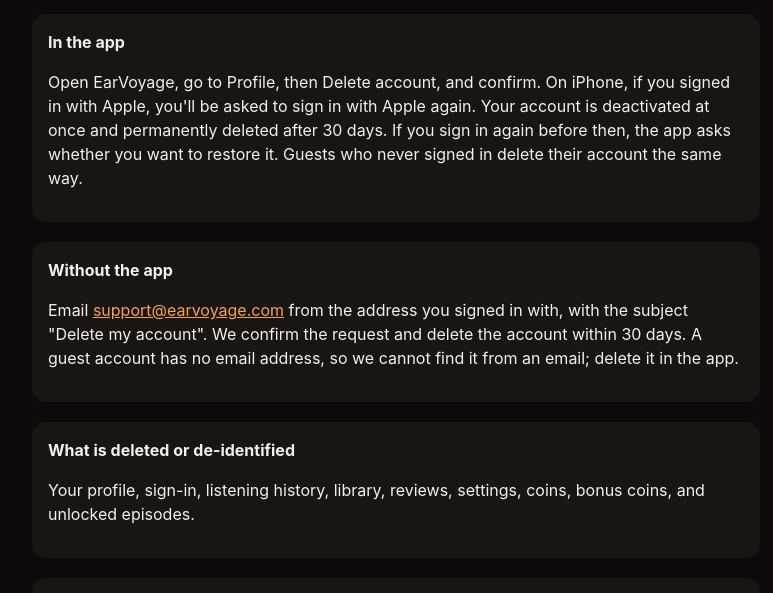
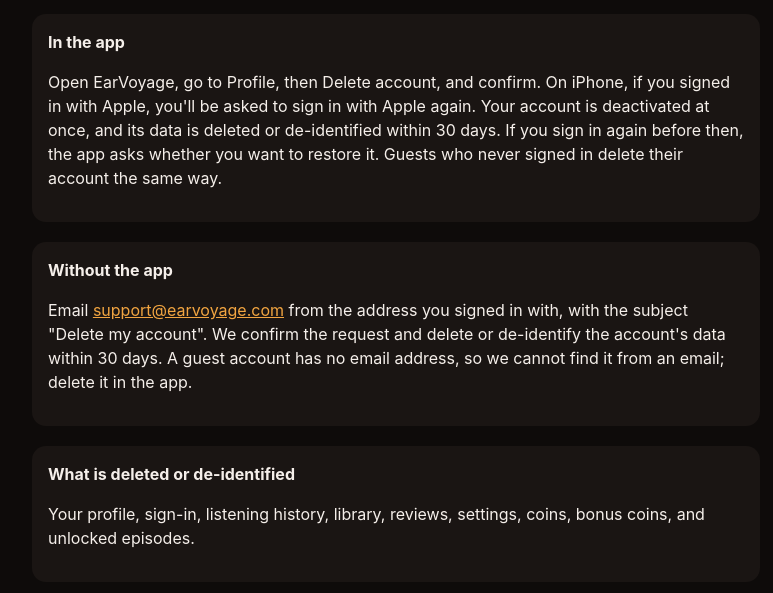
Before and after one commit to nemf-agent/earvoyage-site, a plain HTML site: page delete-account.html in a window 1280 px wide. Shown: the part 143-736 px from the top of the page, without its empty margins (244-1017 px from the left). Drawn offline with Linux system fonts and the light colour scheme.

Commit message:
Build from audio_fiction e4893731

```diff
--- a/delete-account.html
+++ b/delete-account.html
@@ -21,12 +21,12 @@ text-align:center;padding:32px 16px}
 </style></head><body><header><span class="mark">&#127911;</span><b>EarVoyage</b></header>
 <main><h1>Delete your EarVoyage account</h1>
 <div class="card"><b>In the app</b><p>Open EarVoyage, go to Profile, then Delete account, and confirm. On iPhone, if you signed in
-with Apple, you'll be asked to sign in with Apple again. Your account is deactivated at once and permanently deleted after
-30 days. If you sign in again before then, the app asks whether you want to restore it. Guests who never signed in delete
+with Apple, you'll be asked to sign in with Apple again. Your account is deactivated at once, and its data is deleted or de-identified
+within 30 days. If you sign in again before then, the app asks whether you want to restore it. Guests who never signed in delete
 their account the same way.</p></div>
 <div class="card"><b>Without the app</b><p>Email <a href="mailto:support@earvoyage.com?subject=Delete%20my%20account">support@earvoyage.com</a>
-from the address you signed in with, with the subject "Delete my account". We confirm the request and delete the
-account within 30 days. A guest account has no email address, so we cannot find it from an email; delete it in the
+from the address you signed in with, with the subject "Delete my account". We confirm the request and delete or de-identify
+the account's data within 30 days. A guest account has no email address, so we cannot find it from an email; delete it in the
 app.</p></div>
 <div class="card"><b>What is deleted or de-identified</b><p>Your profile, sign-in, listening history, library, reviews, settings, coins,
 bonus coins, and unlocked episodes.</p></div>
```
